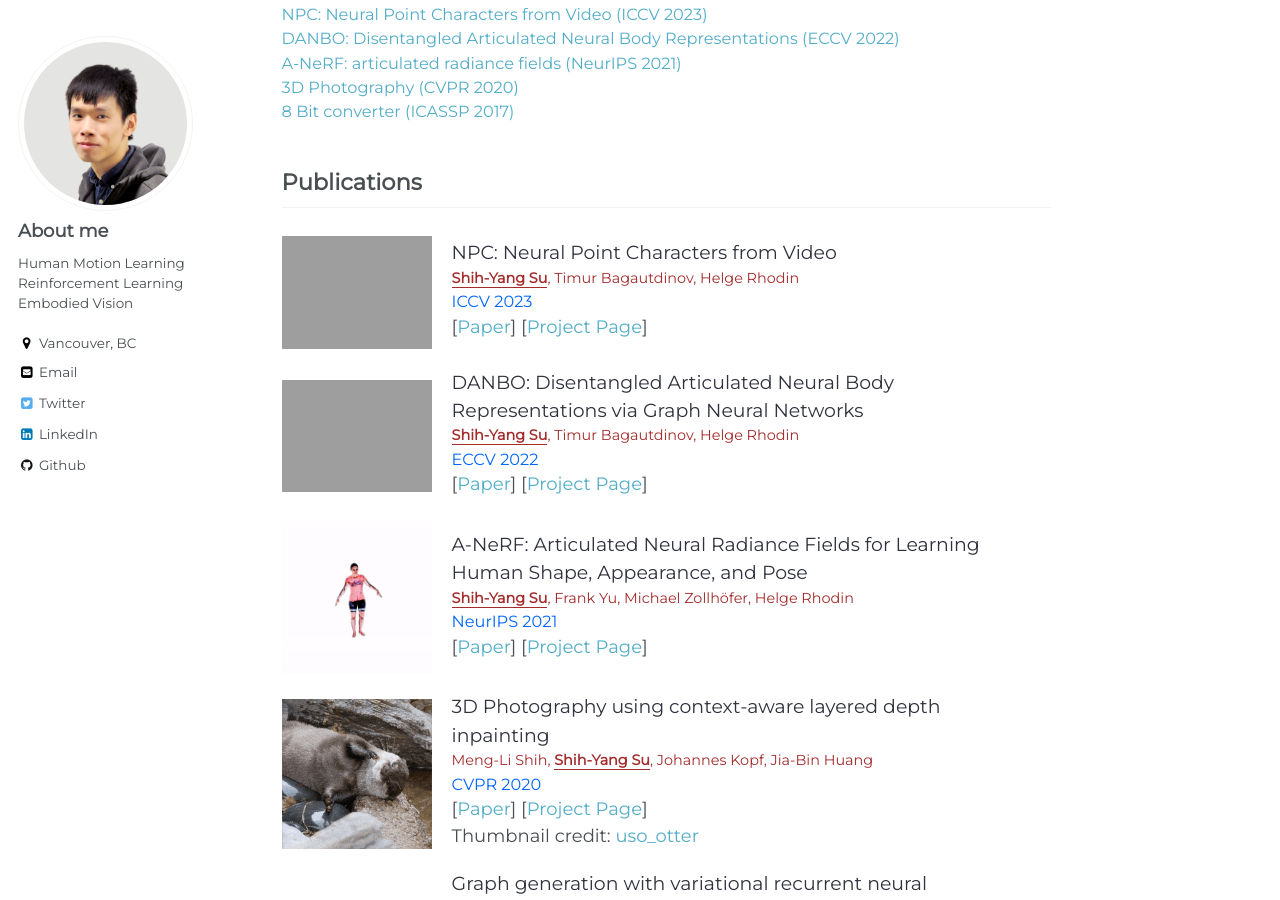
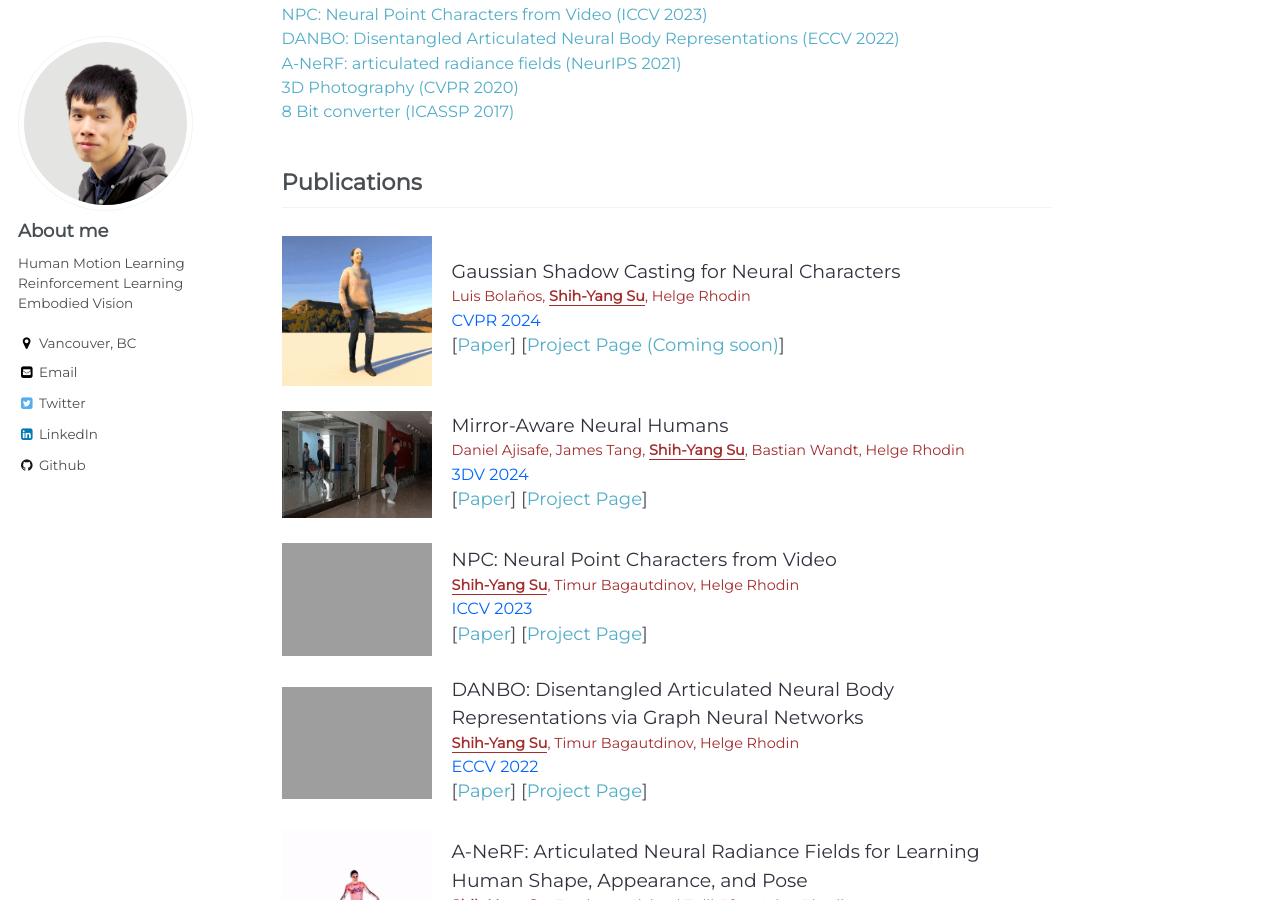
Before and after one commit to LemonATsu/LemonATsu.github.io, a Jekyll site: the page built from _pages/about.md, in a window 1280 px wide and 900 px high, scrolled down 493 px. Built offline with Jekyll 4.4.1, drawn with Linux system fonts in a browser that asks for light colours.

Commit message:
update new pubs

```diff
--- a/_pages/about.md
+++ b/_pages/about.md
@@ -24,6 +24,26 @@ During my study, I am fortunate to have opportunities to work with [Dr. Michael
 
 ## Publications
 <a id="#publications"></a>
+<div class="pub-container">
+    <div class="pub-thumb"><img class="img-responsive" src="https://lemonatsu.github.io/images/gsc_compressed_thumb.gif"></div>
+    <div class="pub-content">
+        <div class="pub-title">Gaussian Shadow Casting for Neural Characters</div>
+        <div class="pub-author">Luis Bola&ntilde;os, <b>Shih-Yang Su</b>, Helge Rhodin</div>
+        <div class="pub-conf">CVPR 2024</div>
+        [<a href="https://arxiv.org/abs/2401.06116">Paper</a>]
+        [<a href="">Project Page (Coming soon)</a>]
+    </div>
+</div>
+<div class="pub-container">
+    <div class="pub-thumb"><img class="img-responsive" src="https://lemonatsu.github.io/images/mirror_retargetting_cropped.gif"></div>
+    <div class="pub-content">
+        <div class="pub-title">Mirror-Aware Neural Humans</div>
+        <div class="pub-author">Daniel Ajisafe, James Tang, <b>Shih-Yang Su</b>, Bastian Wandt, Helge Rhodin</div>
+        <div class="pub-conf">3DV 2024</div>
+        [<a href="https://arxiv.org/abs/2309.04750">Paper</a>]
+        [<a href="https://danielajisafe.github.io/mirror-aware-neural-humans/">Project Page</a>]
+    </div>
+</div>
 <div class="pub-container">
     <div class="pub-thumb"><img class="img-responsive" src="https://lemonatsu.github.io/images/npc.gif"></div>
     <div class="pub-content">
```
Also changed, not shown: images/gsc_compressed_thumb.gif (added), images/mirror_retargetting_cropped.gif (added), 1 other file.
